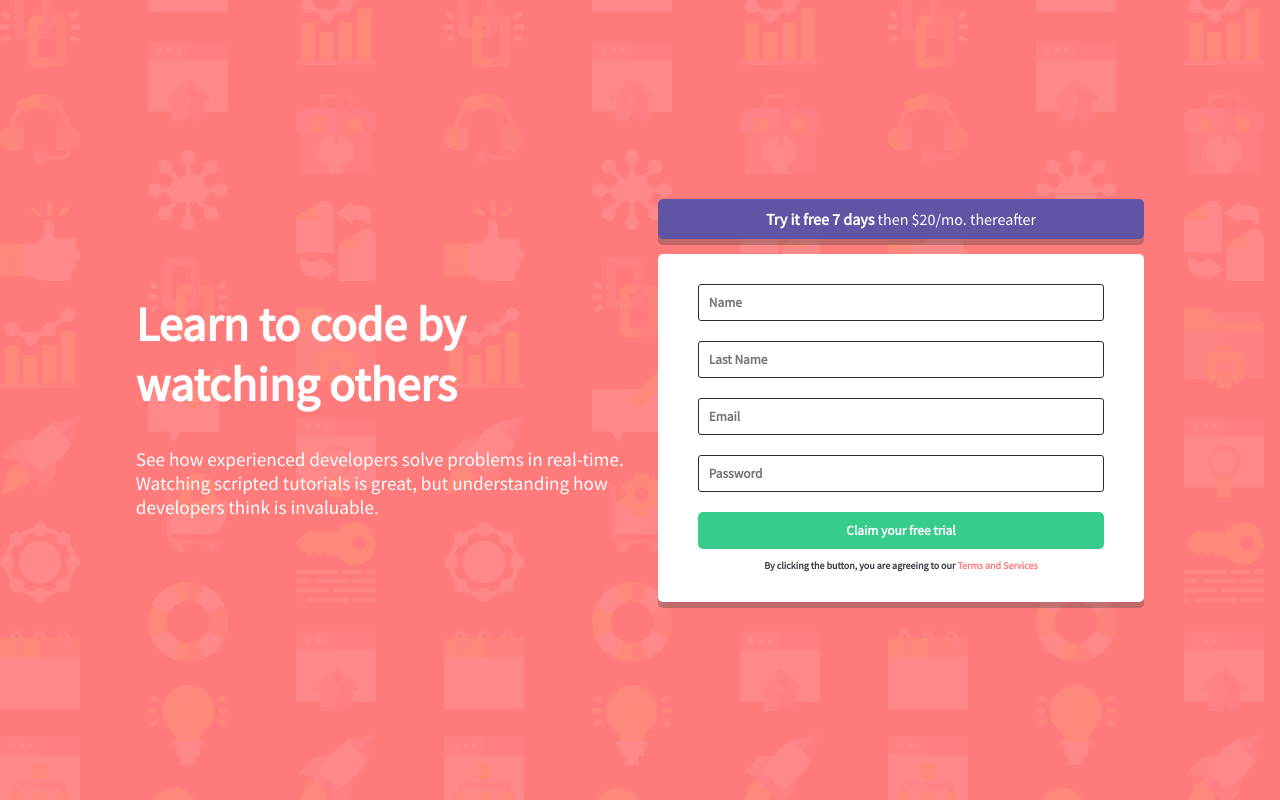
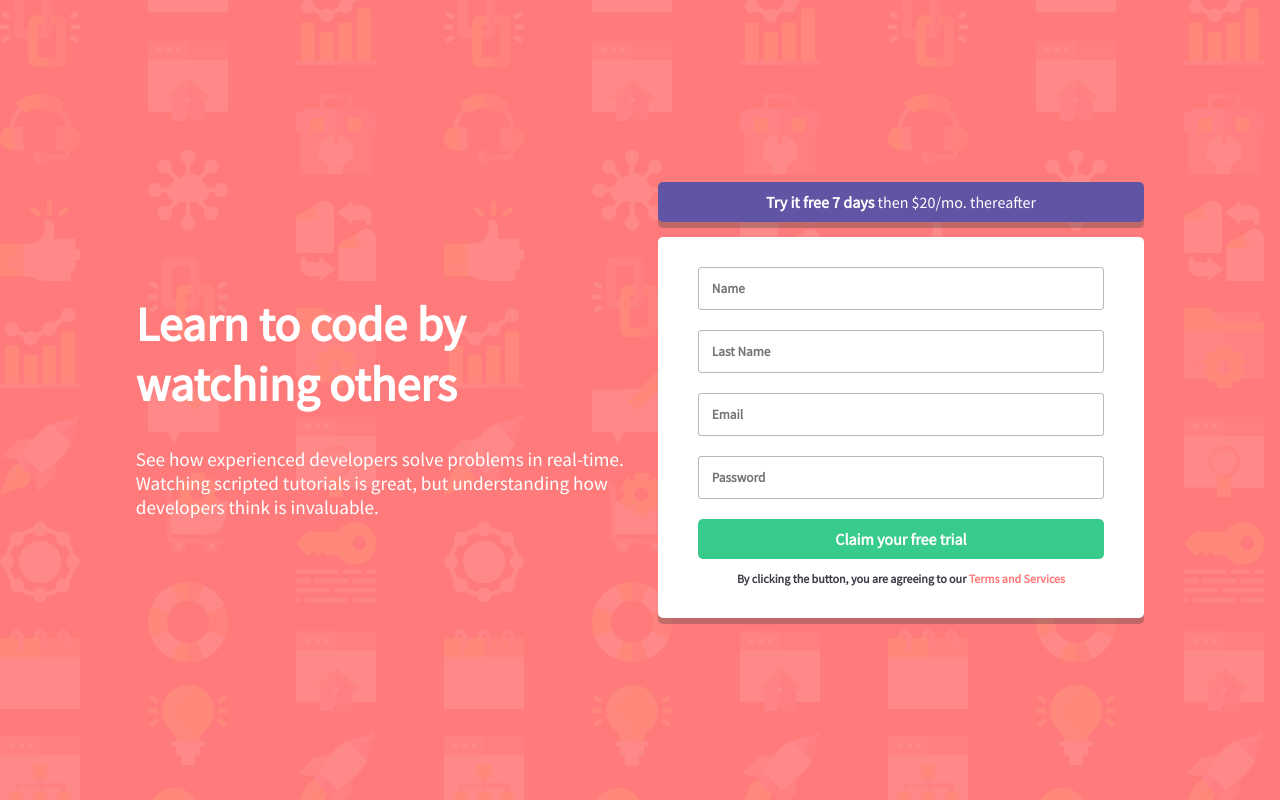
Before and after one commit to CoderKnight02/intro-component-with-signup-form-master, a Vue app: page / in a window 1280 px wide. Built offline with nearby package versions, Linux system fonts and the light colour scheme; the HTML template or start-up script is replaced by a standard one.

Commit message:
font problem solutions 2

```diff
--- a/src/assets/sass/_fromComp.scss
+++ b/src/assets/sass/_fromComp.scss
@@ -34,8 +34,8 @@ input{
     justify-content: space-between;
     align-items: center;
     gap: 10px;
-    padding: 8px;
-    border: 1px solid rgb(45, 45, 45);
+    padding: 11px;
+    border: 1px solid rgba(45, 45, 45, 0.338);
     border-radius: 3px;
     margin-bottom: 20px;
 
@@ -63,7 +63,7 @@ form{
 .button{
     background-color: hsl(154, 59%, 51%);
     font-weight: bold;
-
+    font-size: 16px;
     color: white;
     border: none;
     width: 100%;
@@ -75,7 +75,7 @@ form{
 
     color: hsl(249, 10%, 26%);
     font-weight: 700;
-    font-size: 10px;
+    font-size: 12px;
 
     @media (max-width:850px) {
         font-size: 12px;
--- a/src/assets/sass/_globals.scss
+++ b/src/assets/sass/_globals.scss
@@ -17,8 +17,8 @@ body{
 }
 
 h1{
-    font-weight: bold;
     font-size: clamp(2rem, 4vw ,3rem);
+    font-weight: 900;
 }
 
 @media (max-width:850px){
--- a/src/assets/sass/_headerComp.scss
+++ b/src/assets/sass/_headerComp.scss
@@ -5,7 +5,7 @@
 
 .header_text{
     font-size: clamp(1.2rem, 3vw, 1.1rem);
-
+    font-weight: 500;
     @media (max-width: 850px){
         text-align: center;
         margin-inline: auto;
```
